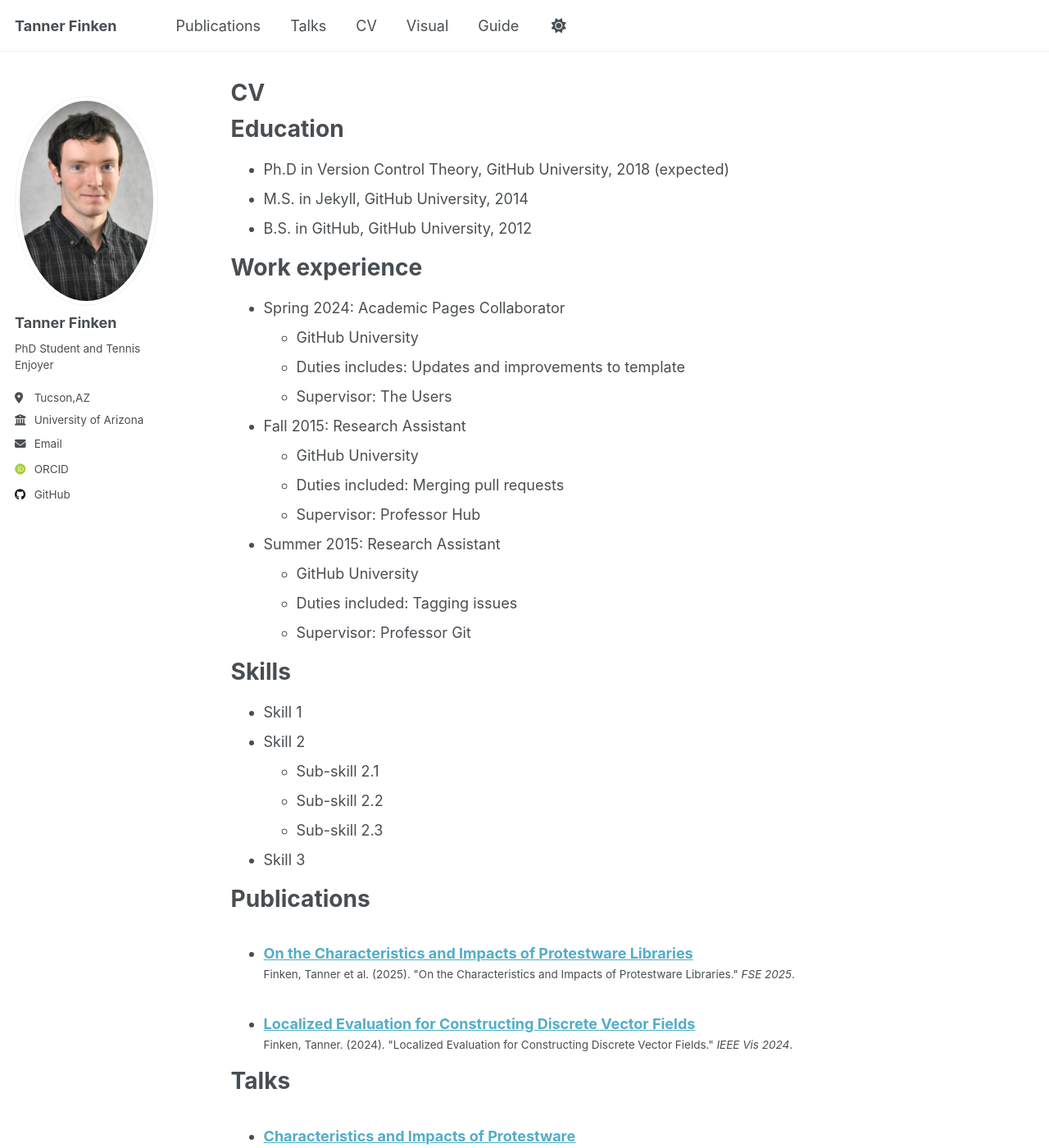
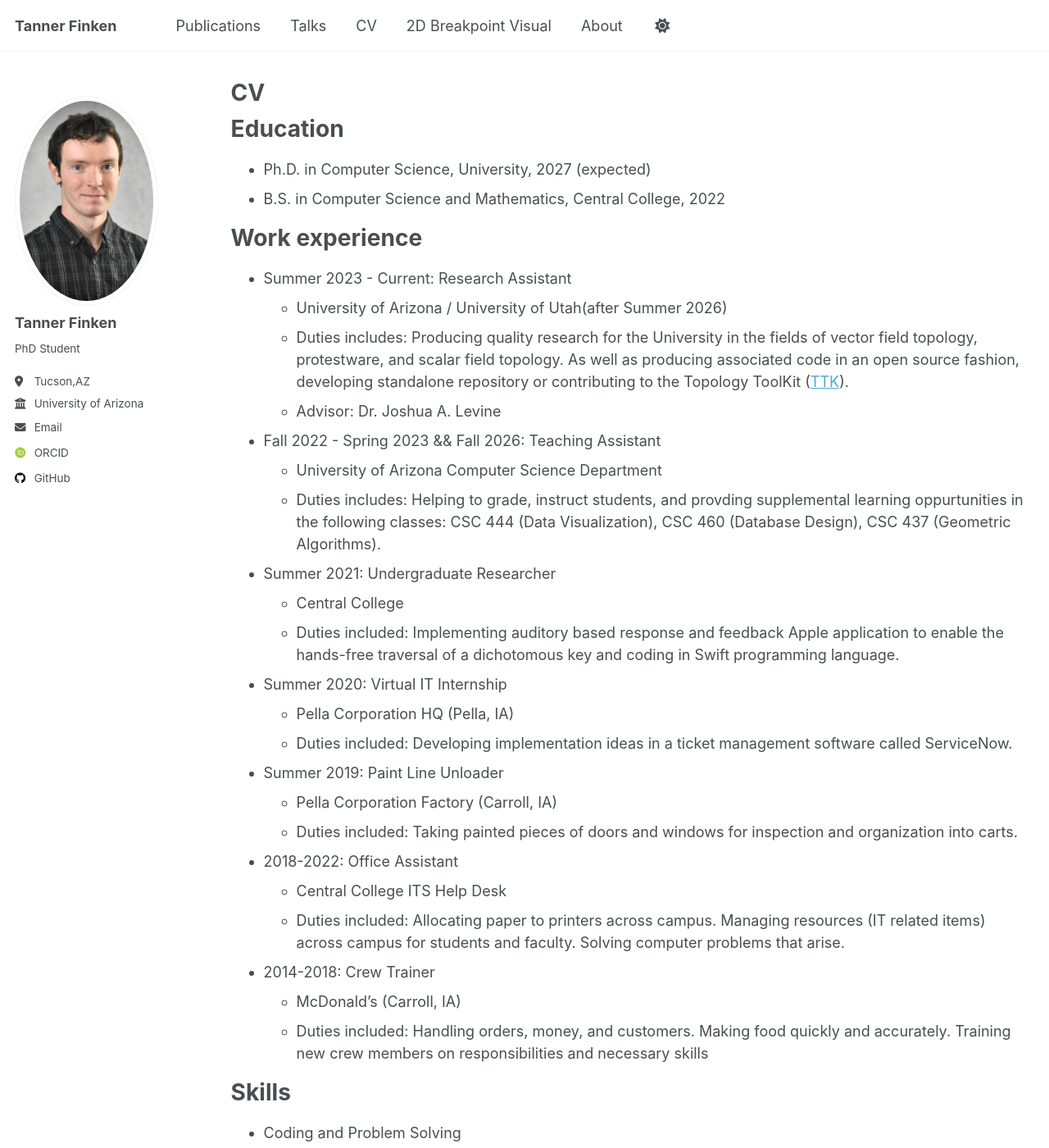
Before and after one commit to finkentA/finkentA.github.io, a Jekyll site: the page built from _pages/cv.md, in a window 1280 px wide and 1400 px high. Shown: the whole window at 82% size. Built offline with Jekyll 4.4.1, drawn with Linux system fonts in a browser that asks for light colours; some web fonts are replaced; some of the changed text lies outside the part shown.

Commit message:
Updating Content

```diff
--- a/_config.yml
+++ b/_config.yml
@@ -12,7 +12,7 @@ site_theme               : "default"
 title                    : "Tanner Finken"
 title_separator          : "-"
 name                     : &name "Tanner Finken"
-description              : &description "PhD Student and Tennis Player"
+description              : &description "PhD Student"
 url                      : https://finkentA.github.io # the base hostname & protocol for your site e.g. "https://[your GitHub username].github.io" or if you already have some other page hosted on Github then use "https://[your GitHub username].github.io/[Your Repo Name]"
 baseurl                  : "" # the subpath of your site, e.g. "/blog"
 repository               : "finkentA/finkentA.github.io"
@@ -25,7 +25,7 @@ author:
   avatar           : "headshot.png"
   name             : "Tanner Finken"
   pronouns         : # example: "she/her"
-  bio              : "PhD Student and Tennis Enjoyer"
+  bio              : "PhD Student"
   location         : "Tucson,AZ"
   employer         : "University of Arizona"
   uri              : # URL
--- a/_data/navigation.yml
+++ b/_data/navigation.yml
@@ -26,8 +26,11 @@ main:
   - title: "CV"
     url: /cv/
 
-  - title: "Visual"
+  - title: "2D Breakpoint Visual"
     url: /files/index.html
 
-  - title: "Guide"
-    url: /markdown/
+
+  - title: "About"
+    url: /about/
+  # - title: "Guide"
+  #   url: /markdown/
--- a/_pages/cv.md
+++ b/_pages/cv.md
@@ -11,35 +11,52 @@ redirect_from:
 
 Education
 ======
-* Ph.D in Version Control Theory, GitHub University, 2018 (expected)
-* M.S. in Jekyll, GitHub University, 2014
-* B.S. in GitHub, GitHub University, 2012
+* Ph.D. in Computer Science, University, 2027 (expected)
+* B.S. in Computer Science and Mathematics, Central College, 2022
 
 Work experience
 ======
-* Spring 2024: Academic Pages Collaborator
-  * GitHub University
-  * Duties includes: Updates and improvements to template
-  * Supervisor: The Users
+* Summer 2023 - Current: Research Assistant
+  * University of Arizona / University of Utah(after Summer 2026)
+  * Duties includes: Producing quality research for the University in the fields of vector field topology, protestware, and scalar field topology. As well as producing associated code in an open source fashion, developing standalone repository or contributing to the Topology ToolKit ([TTK](https://topology-tool-kit.github.io/)).
+  * Advisor: Dr. Joshua A. Levine
 
-* Fall 2015: Research Assistant
-  * GitHub University
-  * Duties included: Merging pull requests
-  * Supervisor: Professor Hub
+* Fall 2022 - Spring 2023 && Fall 2026: Teaching Assistant
+  * University of Arizona Computer Science Department
+  * Duties includes: Helping to grade, instruct students, and provding supplemental learning oppurtunities in the following classes: CSC 444 (Data Visualization), CSC 460 (Database Design), CSC 437 (Geometric Algorithms).
 
-* Summer 2015: Research Assistant
-  * GitHub University
-  * Duties included: Tagging issues
-  * Supervisor: Professor Git
+* Summer 2021: Undergraduate Researcher
+  * Central College
+  * Duties included: Implementing auditory based response and feedback Apple application to enable the hands-free traversal of a dichotomous key and coding in Swift programming language.
+
+* Summer 2020: Virtual IT Internship
+  * Pella Corporation HQ (Pella, IA)
+  * Duties included: Developing implementation ideas in a ticket management software called ServiceNow.
+
+* Summer 2019: Paint Line Unloader
+  * Pella Corporation Factory (Carroll, IA)
+  * Duties included: Taking painted pieces of doors and windows for inspection and organization into carts.
+
+* 2018-2022: Office Assistant
+  * Central College ITS Help Desk
+  * Duties included: Allocating paper to printers across campus. Managing resources (IT related items) across campus for students and faculty. Solving computer problems that arise.
+
+* 2014-2018: Crew Trainer
+  * McDonald's (Carroll, IA)
+  * Duties included: Handling orders, money, and customers. Making food quickly and accurately. Training new crew members on responsibilities and necessary skills
 
 Skills
 ======
-* Skill 1
-* Skill 2
-  * Sub-skill 2.1
-  * Sub-skill 2.2
-  * Sub-skill 2.3
-* Skill 3
+* Coding and Problem Solving
+  * Languages: C, C++, Java, Python, JavaScript, HTML, Swift, SQL
+  * Tools: Microsoft Suite, Google Applications, GitHub
+* Algorithm Development and Theoretical Analysis
+  * Developed localized O(n) algorithm with similar results to an empirical O(n^(3/2) log n) global algorithm
+  * Developed linear algorithm for refinement of a 2D PL vector field to satisfy an edge criteria
+  * Proved consistency between the critical points of two representations on the refined mesh
+* Data Visualization and Manipulation
+* Team Communication in School Projects and Collaborative Research Projects
+* Adaptable to Various Domains and Environments
 
 Publications
 ======
@@ -53,7 +70,7 @@ Talks
     {% include archive-single-talk-cv.html  %}
   {% endfor %}</ul>
 
-Teaching
+<!-- Teaching
 ======
   <ul>{% for post in site.teaching reversed %}
     {% include archive-single-cv.html %}
@@ -61,4 +78,4 @@ Teaching
 
 Service and leadership
 ======
-* Currently signed in to 43 different slack teams
+* Currently signed in to 43 different slack teams -->
```
Also changed, not shown: _pages/about.md (+6 -3 lines), index.md (+2 -0 lines).
